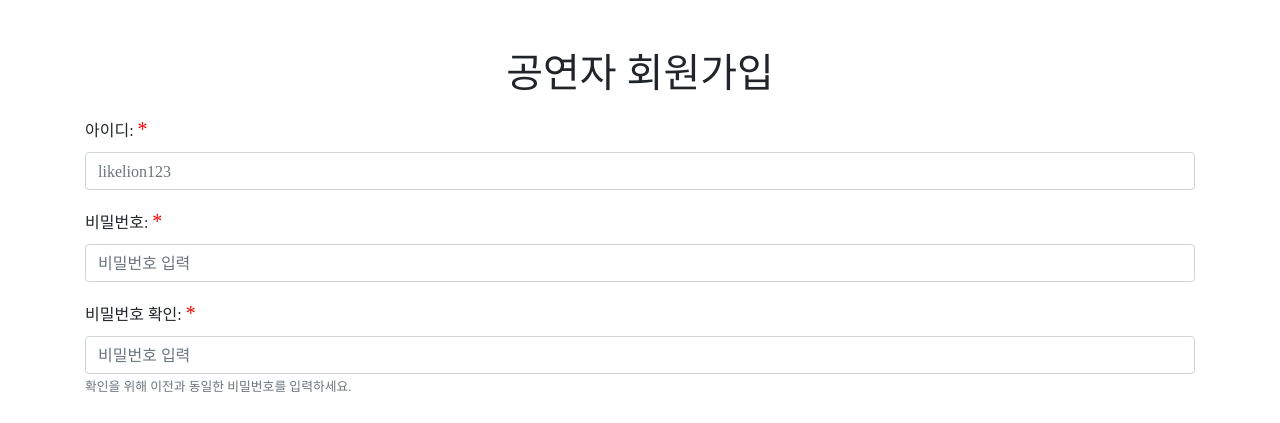
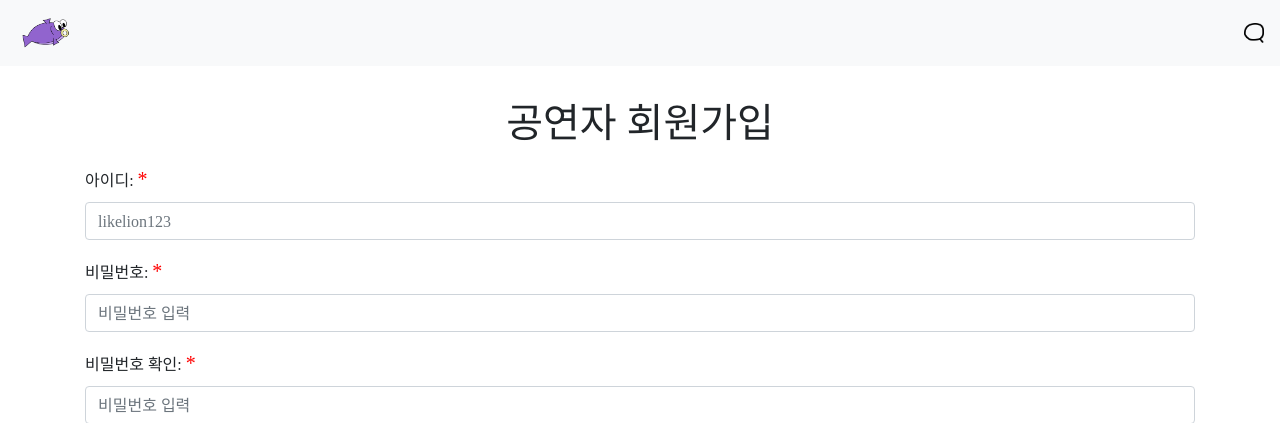
Before and after one commit to pjh6792/gazami, a Django app: page /accounts/p_signup/ in a window 1280 px wide. Shown: the top 423 px of the page. Run offline with Django 3.2, Linux system fonts and the light colour scheme; some libraries are stand-ins or nearby versions; some web fonts are replaced.

Commit message:
navbar added (#4)

```diff
--- a/static/css/accounts_style.css
+++ b/static/css/accounts_style.css
@@ -22,7 +22,7 @@
 
 /* c_signup.html */
 .upper_blank{
-    height: 50px;
+    height: 100px;
 }
 
 .required{
--- /dev/null
+++ b/static/css/navbar_style.css
@@ -0,0 +1,22 @@
+nav{
+    height: 66px;
+}
+
+#search-text{
+    width: 250px;
+}
+
+#search-button{
+    border: none;
+    background: none;
+    padding: 0;
+    margin-right: 20px;
+}
+
+#asking-gazami{
+    margin-right: 20px;
+}
+
+#search-button-img{
+    margin-left: 15px;
+}
--- /dev/null
+++ b/static/js/javascript.js
@@ -0,0 +1,16 @@
+$('#search-text').hide();
+$('#search-button').hide();
+$('#deactivate-search').hide();
+$('#asking-gazami').hide();
+
+$('#activate-search').on('click', function(){
+    var milliseconds = 100;
+        $('#search-text').fadeIn(milliseconds), $('#search-button').fadeIn(milliseconds), $('#activate-search').hide(), $('#deactivate-search').show(),
+        $('#logo').fadeOut(milliseconds), $('#asking-gazami').fadeIn(milliseconds);
+});
+
+$('#deactivate-search').on('click', function(){
+    var milliseconds = 100;
+        $('#search-text').fadeOut(milliseconds), $('#search-button').fadeOut(milliseconds), $('#activate-search').show(),
+        $('#deactivate-search').hide(), $('#logo').fadeIn(milliseconds), $('#asking-gazami').fadeOut(milliseconds);
+});
--- a/templates/accounts/p_signup.html
+++ b/templates/accounts/p_signup.html
@@ -1,12 +1,8 @@
-<!DOCTYPE html>
+{% extends 'base/navbar.html' %}
 
-{% load staticfiles %}
-<html>
-    <head>
-        <link rel="stylesheet" href="{% static 'css/accounts_style.css' %}">
-        <link rel="stylesheet" href="https://stackpath.bootstrapcdn.com/bootstrap/4.3.1/css/bootstrap.min.css" integrity="sha384-ggOyR0iXCbMQv3Xipma34MD+dH/1fQ784/j6cY/iJTQUOhcWr7x9JvoRxT2MZw1T" crossorigin="anonymous">
-    </head>
-    <body>
+
+{% block content %}
+    {% load staticfiles %}
         <div class='container'>
         <div class='upper_blank'></div>
         <h1 class = 'register esup'>공연자 회원가입</h1>
@@ -63,5 +59,4 @@
         </div>
     </form>
     </div>
-    </body>
-</html>
+{% endblock %}
--- /dev/null
+++ b/templates/base/navbar.html
@@ -0,0 +1,30 @@
+<!DOCTYPE html>
+
+{% load staticfiles %}
+<html>
+    <head>
+        <link rel="stylesheet" href="{% static 'css/accounts_style.css' %}">
+        <link rel="stylesheet" href="{% static 'css/navbar_style.css' %}">
+        <link rel="stylesheet" href="https://stackpath.bootstrapcdn.com/bootstrap/4.3.1/css/bootstrap.min.css" integrity="sha384-ggOyR0iXCbMQv3Xipma34MD+dH/1fQ784/j6cY/iJTQUOhcWr7x9JvoRxT2MZw1T" crossorigin="anonymous">
+        <script src="https://code.jquery.com/jquery-3.4.1.min.js"   integrity="sha256-CSXorXvZcTkaix6Yvo6HppcZGetbYMGWSFlBw8HfCJo="   crossorigin="anonymous"></script>
+    </head>
+    <body>
+        <nav class="navbar navbar-expand-lg fixed-top navbar-light bg-light justify-content-between">
+            <a class="navbar-brand" href="#">
+                <img id='logo' src="{% static 'images/purple_gazami2.png' %}" width="60" height="40" alt="">
+            </a>
+            <form id='navbar-form' class="form-inline">
+                <img id='asking-gazami' src="{% static 'images/purple_gazami2.png'%}" width="60" height="40" alt="">
+                <input class="form-control mr-sm-2" id='search-text' type="search" placeholder="공연명 또는 공연자명을 검색하세요." aria-label="Search">
+                <button class="btn btn-outline-success my-2 my-sm-0" id='search-button' type="submit">
+                    <img id="search-button-img" src="{% static 'images/balloon_confirm.png'%}" width="70" height="30" alt="">
+                </button>
+                <img id='activate-search' src="{% static 'images/search.png'%}"  width="20" height="20" alt="act">
+                <img id='deactivate-search' src="{% static 'images/cancel.png'%}" width="20" height="20" alt="dea">
+            </form>
+        </nav>
+        {% block content %}
+        {% endblock %}
+    </body>
+    <script type='text/javascript' src="{% static 'js/javascript.js' %}"></script>
+</html>
```
Also changed, not shown: templates/accounts/c_signup.html (+5 -10 lines), static/images/balloon_confirm.png (added), static/images/cancel.png (added), static/images/search.png (added).
